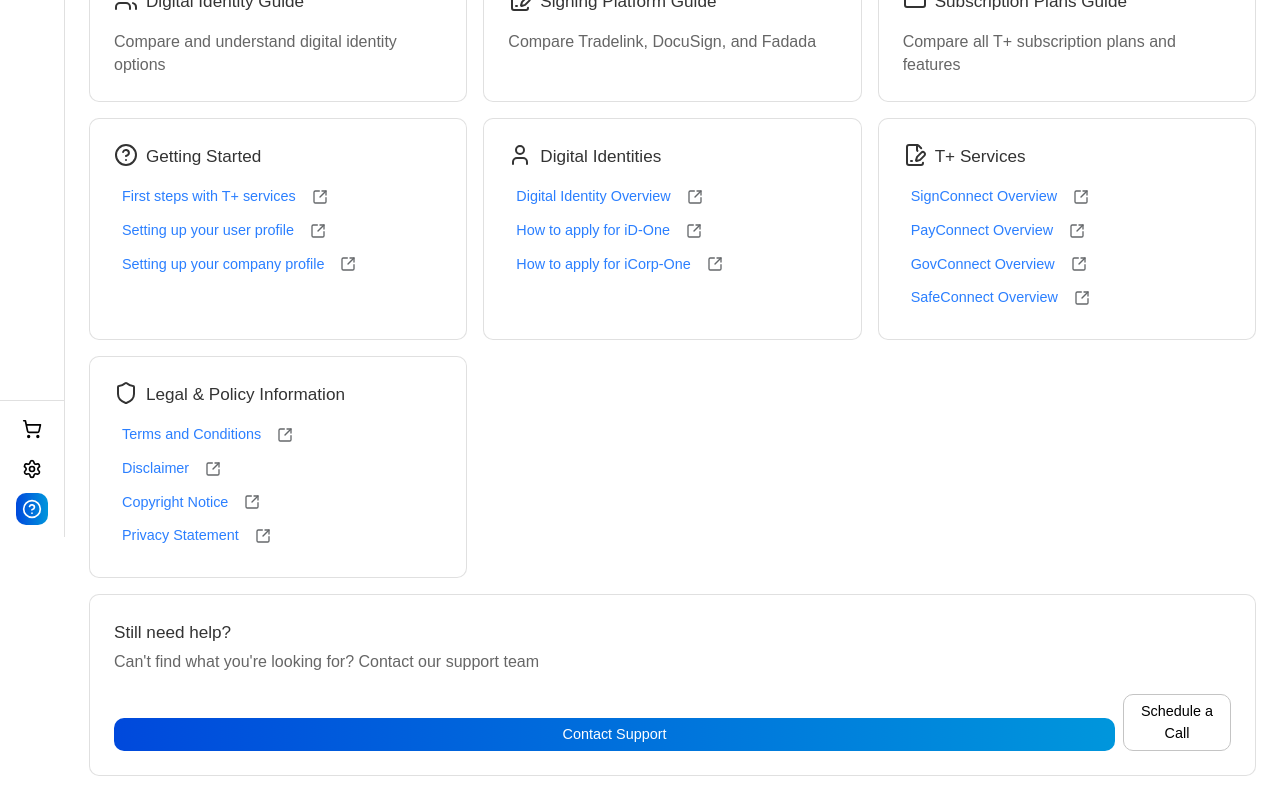
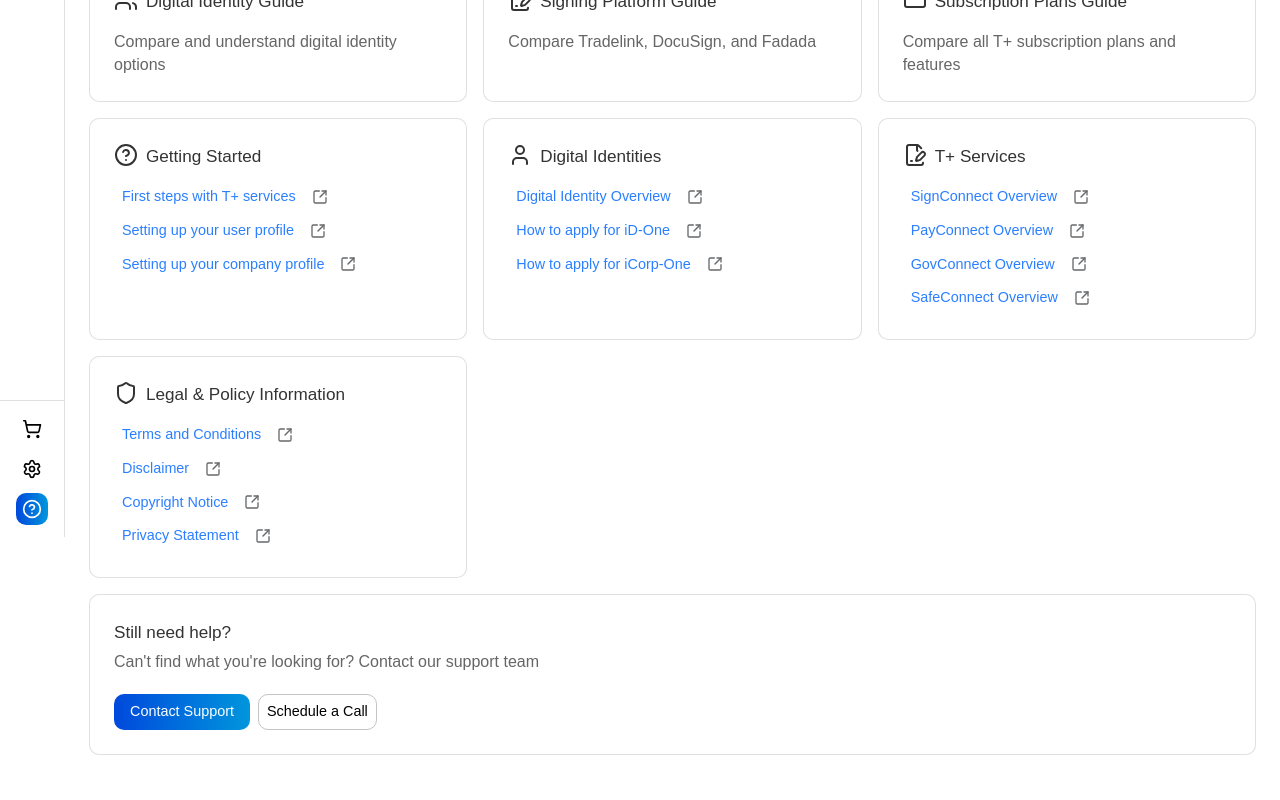
Before and after one commit to kenbeitl/tplus-frontend, a Next.js app: page /help-centre in a window 1280 px wide. Shown: the part 263-1063 px from the top of the page. After the commit the page ends 1042 px from the top, so only its background shows below. Built offline with nearby package versions, Linux system fonts and the light colour scheme; no server answers.

Commit message:
missing file for last patch

```diff
--- a/src/app/help-centre/page.tsx
+++ b/src/app/help-centre/page.tsx
@@ -216,7 +216,9 @@
             <ButtonWithFormModal
                 formId={CONTACT_SUPPORT_FORM_ID}
                 buttonText="Contact Support"
-                sx={{ width: 'auto' }}
+                buttonProps={{
+                  sx:{ width: 'auto' }
+                }}
             />
             <Button
               sx={{
```
